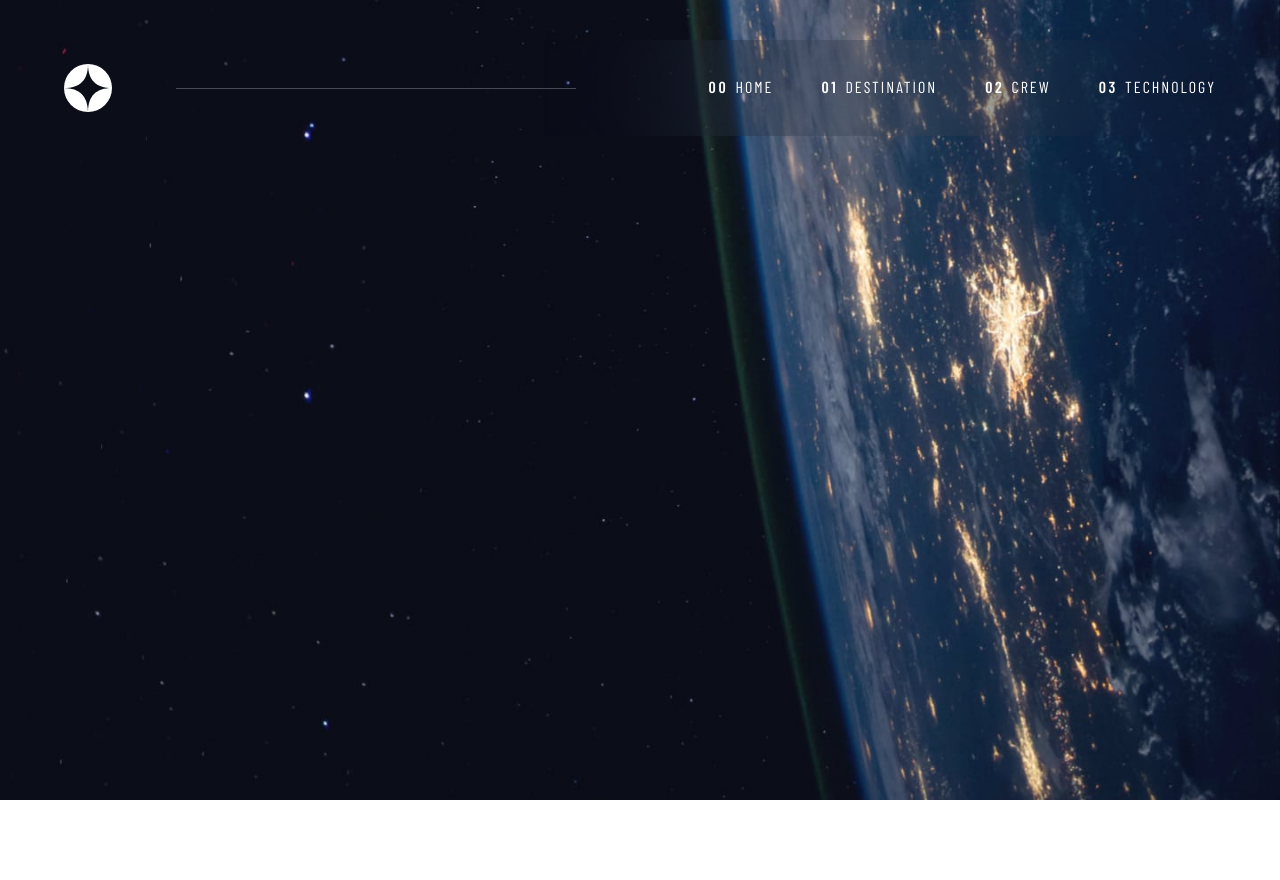
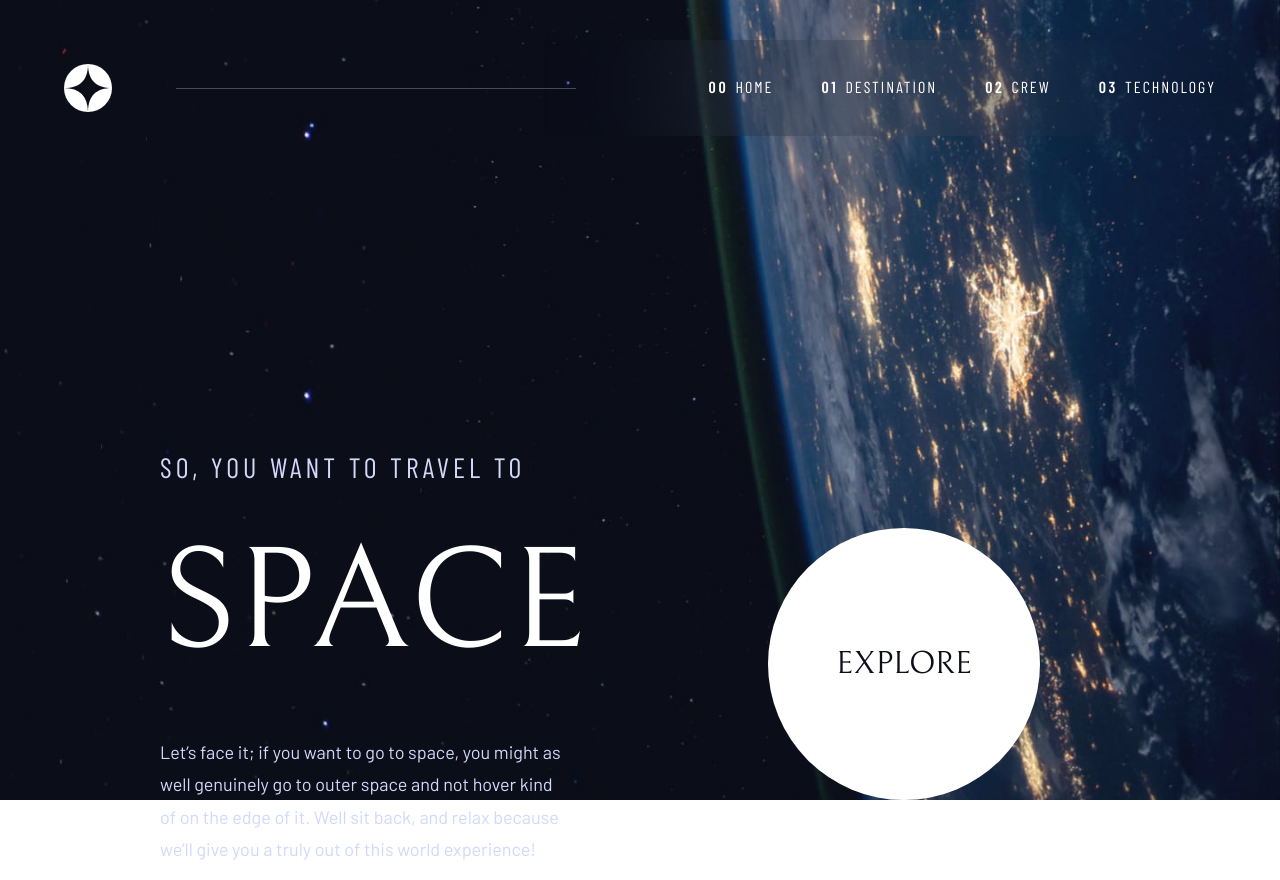
Before and after one commit to payman-hoseini/space-tourism-multi-page, a Next.js app: page / in a window 1280 px wide. Before the commit the page ends 800 px from the top, so only its background shows below. Built offline with nearby package versions, Linux system fonts and the light colour scheme.

Commit message:
hero section 80%

```diff
--- a/src/app/globals.css
+++ b/src/app/globals.css
@@ -26,7 +26,7 @@
     background: url(./../../public/assets/home/background-home-desktop.jpg);
     background-repeat: no-repeat;
     background-position: center;
-    background-size: cover;
+    background-size:cover
 }
 .headerb {
     backdrop-filter: blur(80px);
--- a/src/app/page.tsx
+++ b/src/app/page.tsx
@@ -5,7 +5,7 @@ export default function Home() {
   return (
     <>
       <div className="h-screen bg-Blue-900">
-          <div className="homeBackground h-screen mx-auto max-w-[1440px]">
+          <div className="homeBackground h-screen mx-auto max-w-[1440px] relative">
               <div className="flex  items-center pt-10 pl-16">
                 <div>
                   <svg xmlns="http://www.w3.org/2000/svg" width="48" height="48"><g fill="none" fill-rule="evenodd"><circle cx="24" cy="24" r="24" fill="#FFF"/><path fill="#0B0D17" d="M24 0c0 16-8 24-24 24 15.718.114 23.718 8.114 24 24 0-16 8-24 24-24-16 0-24-8-24-24z"/></g></svg>
@@ -28,7 +28,19 @@ export default function Home() {
                   </div>
                 </div>
               </div>
-
+              <div className="absolute top-[40%] grid grid-cols-2   items-center mx-40 my-32 ">
+                <div>
+                  <h2 className="text-Blue-300 font-Barlow-Condensed text-[28px] leading-[.336] tracking-[4px]">SO, YOU WANT TO TRAVEL TO</h2>
+                  <h2 className="font-Bellefair text-[144px] leading-normal text-white my-6">SPACE</h2>
+                  <p className="text-Blue-300 font-Barlow leading-[1.8] text-lg text-balance">Let’s face it; if you want to go to space, you might as well genuinely go to outer space and not hover
+                     kind of on the edge of it. Well sit back, and relax because we’ll give you a truly out of this world experience!</p>
+                </div>
+                <div className="text-right">
+                  <button className="align-middle px-20 py-20 text-Blue-900  rounded-full font-Bellefair text-[32px] duration-500 hover:bg-white/10 hover:text-Blue-900/50">
+                    <p className="w-[272px] h-[272px] bg-white rounded-full grid  items-center">EXPLORE</p>
+                  </button>
+                </div>
+              </div>
           </div>
       </div>
     </>
```
